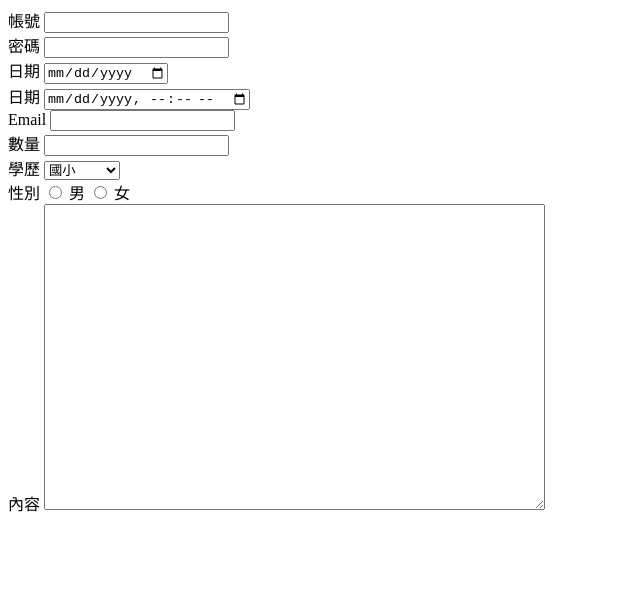
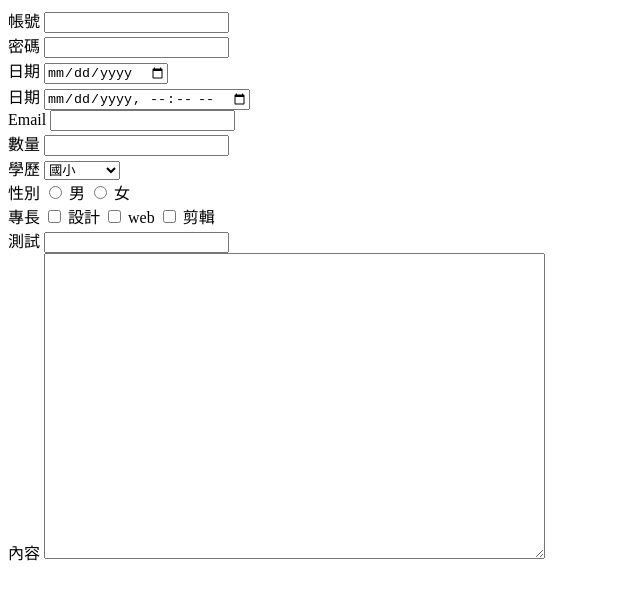
Before and after one commit to a19860101/RWD-m135-20231002, a plain HTML site: page form.html in a window 1280 px wide. Shown: the whole page, without its empty margins (0-640 px from the left). Drawn offline with Linux system fonts and the light colour scheme.

Commit message:
20231004

```diff
--- a/form.html
+++ b/form.html
@@ -43,8 +43,33 @@
             <input type="radio" id="female" name="gender" value="女">
             <label for="female">女</label>
         <br>
+            <!-- 多選核取按鈕 -->
+            <label for="">專長</label>
+
+            <input type="checkbox" id="design" name="skill" value="設計">
+            <label for="design">設計</label>
+
+            <input type="checkbox" id="web" name="skill" value="web">
+            <label for="web">web</label>
+
+            <input type="checkbox" id="video" name="skill" value="剪輯">
+            <label for="video">剪輯</label>
+        <br>
+            <label for="test">測試</label>
+            <input type="text" id="test" name="test" list="myList">
+            <datalist id="myList">
+                <option value="資料一">資料一</option>
+                <option value="資料二">資料二</option>
+                <option value="資料三">資料三</option>
+            </datalist>
+        <br>
         <label for="content">內容</label>
         <textarea name="content" id="content" cols="60" rows="20"></textarea>
     </form>
+    <!--
+        多重選取
+        Ctrl + D
+
+     -->
 </body>
 </html>
```
